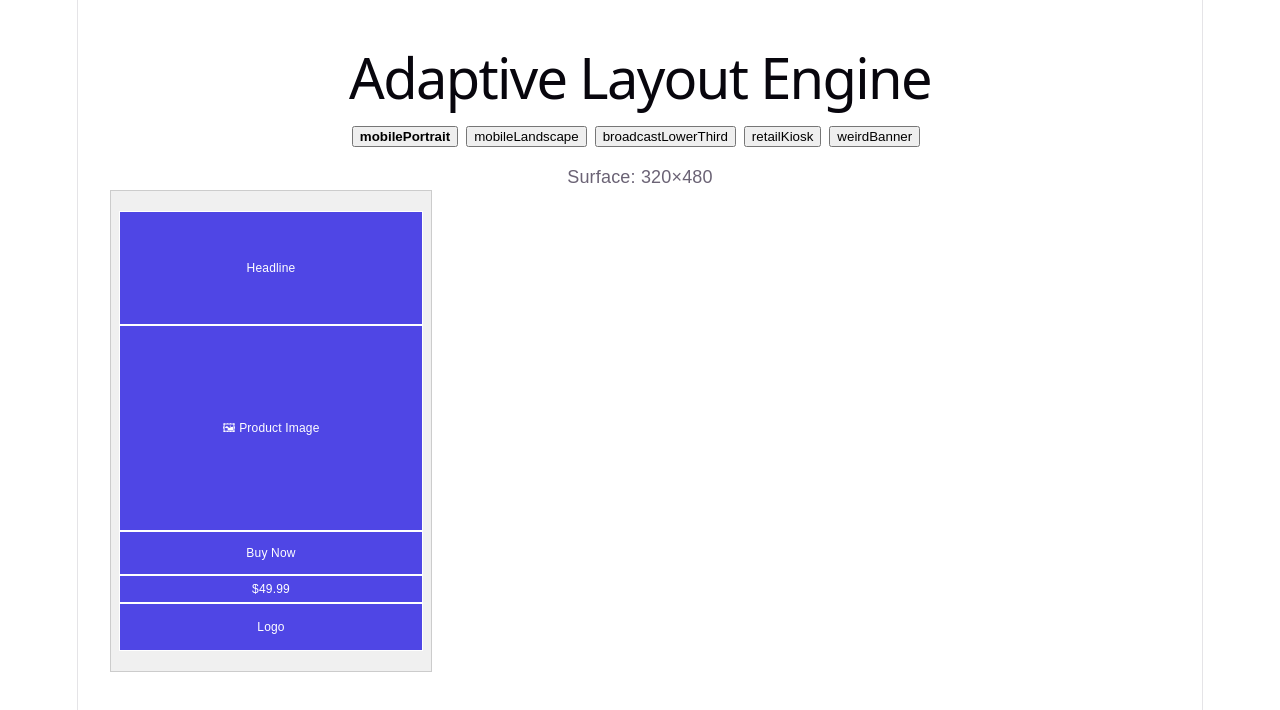
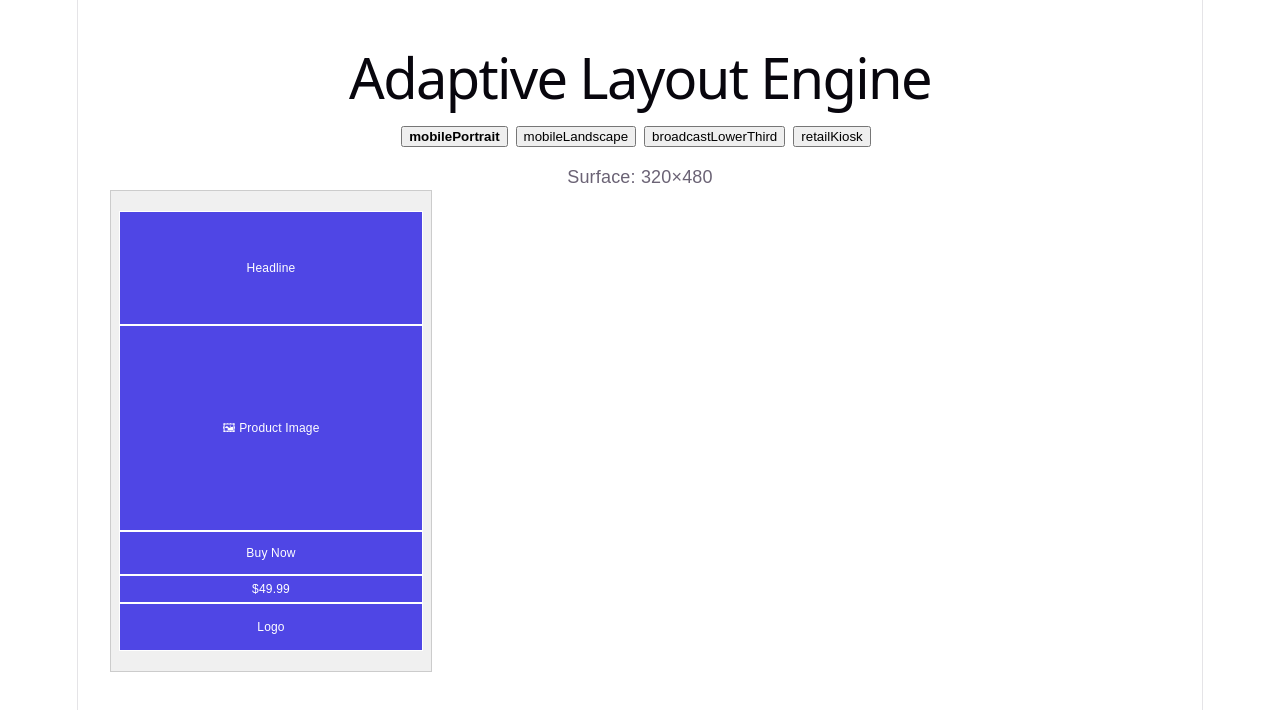
Before and after one commit to Taran66/adaptive-layout-engine, a React (Vite) app: page / in a window 1280 px wide. Shown: the top 710 px of the page. Built offline with nearby package versions, Linux system fonts and the light colour scheme.

Commit message:
changes to README and ARCHITECTURE .md file and changes to App.tsx and surfaces.ts

```diff
--- a/src/App.tsx
+++ b/src/App.tsx
@@ -1,127 +1,3 @@
-// import { useState } from 'react'
-// import heroImg from './assets/hero.png'
-// import reactLogo from './assets/react.svg'
-// import viteLogo from './assets/vite.svg'
-// import './App.css'
-
-// function App() {
-//   const [count, setCount] = useState(0)
-
-//   return (
-//     <>
-//       <section id="center">
-//         <div className="hero">
-//           <img src={heroImg} className="base" width="170" height="179" alt="" />
-//           <img src={reactLogo} className="framework" alt="React logo" />
-//           <img src={viteLogo} className="vite" alt="Vite logo" />
-//         </div>
-//         <div>
-//           <h1>Get started</h1>
-//           <p>
-//             Edit <code>src/App.tsx</code> and save to test <code>HMR</code>
-//           </p>
-//         </div>
-//         <button
-//           type="button"
-//           className="counter"
-//           onClick={() => setCount((count) => count + 1)}
-//         >
-//           Count is {count}
-//         </button>
-//       </section>
-
-//       <div className="ticks"></div>
-
-//       <section id="next-steps">
-//         <div id="docs">
-//           <svg className="icon" role="presentation" aria-hidden="true">
-//             <use href="/icons.svg#documentation-icon"></use>
-//           </svg>
-//           <h2>Documentation</h2>
-//           <p>Your questions, answered</p>
-//           <ul>
-//             <li>
-//               <a href="https://vite.dev/" target="_blank">
-//                 <img className="logo" src={viteLogo} alt="" />
-//                 Explore Vite
-//               </a>
-//             </li>
-//             <li>
-//               <a href="https://react.dev/" target="_blank">
-//                 <img className="button-icon" src={reactLogo} alt="" />
-//                 Learn more
-//               </a>
-//             </li>
-//           </ul>
-//         </div>
-//         <div id="social">
-//           <svg className="icon" role="presentation" aria-hidden="true">
-//             <use href="/icons.svg#social-icon"></use>
-//           </svg>
-//           <h2>Connect with us</h2>
-//           <p>Join the Vite community</p>
-//           <ul>
-//             <li>
-//               <a href="https://github.com/vitejs/vite" target="_blank">
-//                 <svg
-//                   className="button-icon"
-//                   role="presentation"
-//                   aria-hidden="true"
-//                 >
-//                   <use href="/icons.svg#github-icon"></use>
-//                 </svg>
-//                 GitHub
-//               </a>
-//             </li>
-//             <li>
-//               <a href="https://chat.vite.dev/" target="_blank">
-//                 <svg
-//                   className="button-icon"
-//                   role="presentation"
-//                   aria-hidden="true"
-//                 >
-//                   <use href="/icons.svg#discord-icon"></use>
-//                 </svg>
-//                 Discord
-//               </a>
-//             </li>
-//             <li>
-//               <a href="https://x.com/vite_js" target="_blank">
-//                 <svg
-//                   className="button-icon"
-//                   role="presentation"
-//                   aria-hidden="true"
-//                 >
-//                   <use href="/icons.svg#x-icon"></use>
-//                 </svg>
-//                 X.com
-//               </a>
-//             </li>
-//             <li>
-//               <a href="https://bsky.app/profile/vite.dev" target="_blank">
-//                 <svg
-//                   className="button-icon"
-//                   role="presentation"
-//                   aria-hidden="true"
-//                 >
-//                   <use href="/icons.svg#bluesky-icon"></use>
-//                 </svg>
-//                 Bluesky
-//               </a>
-//             </li>
-//           </ul>
-//         </div>
-//       </section>
-
-//       <div className="ticks"></div>
-//       <section id="spacer"></section>
-//     </>
-//   )
-// }
-
-// export default App
-
-
 // src/App.tsx
 import { useState, useMemo } from "react";
 import { productAdSpec } from "./spec";
@@ -182,6 +58,7 @@ export default function App() {
           key={id}
           style={{
             ...style,
+            transition: "left 0.35s ease, top 0.35s ease, width 0.35s ease, height 0.35s ease",
             background: "#4f46e5",
             color: "white",
             display: "flex",
--- a/src/surfaces.ts
+++ b/src/surfaces.ts
@@ -44,15 +44,9 @@ export const surfaces: Record<string, SurfaceProfile> = {
   },
   retailKiosk: {
     id: "retailKiosk",
-    width: 400,
-    height: 250,
+    width: 1080,
+    height: 1080,
     minTapTarget: 60,
     touchOnly: true,
   },
-  weirdBanner: {
-  id: "weirdBanner",
-  width: 2400,
-  height: 90,
-  minTextSize: 14,
-},
 };
```
Also changed, not shown: 2 other files (tests, documents, lock files or other folders). Lines whose indentation alone changed are shown as unchanged.
